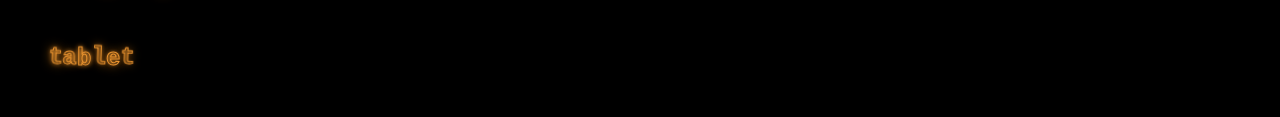
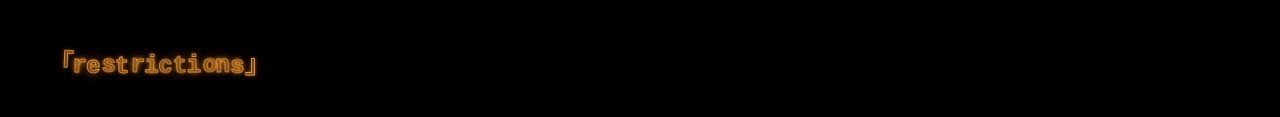
Before and after one commit to ThatCrazyManInASuit/thatcrazymaninasuit.github.io, a plain HTML site: page dnd/tablet/apprentice.html in a window 1280 px wide. Shown: the part 419-536 px from the top of the page. Drawn offline with Linux system fonts and the light colour scheme; animation ran at ten frames a second.

Commit message:
Update apprentice.html

```diff
--- a/dnd/tablet/apprentice.html
+++ b/dnd/tablet/apprentice.html
@@ -17,7 +17,7 @@
         Here are a few notes to view and study before I return for your orientation:
         <ul>
             <li><a href="./tablet.html"><p class="magic-text">「tablet」</p></a></li>
-            <li><a href="./restrictions.html"><p class="magic-text">tablet</p></a></li>
+            <li><a href="./restrictions.html"><p class="magic-text">「restrictions」</p></a></li>
         </ul>
     </p>
 </body>
```
